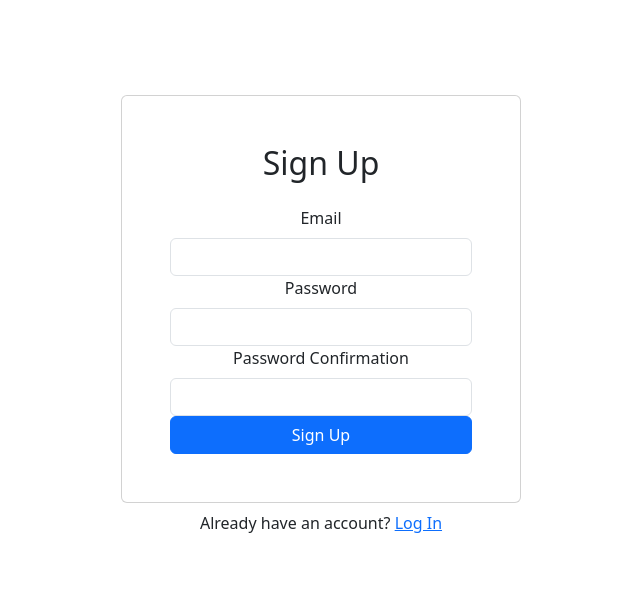
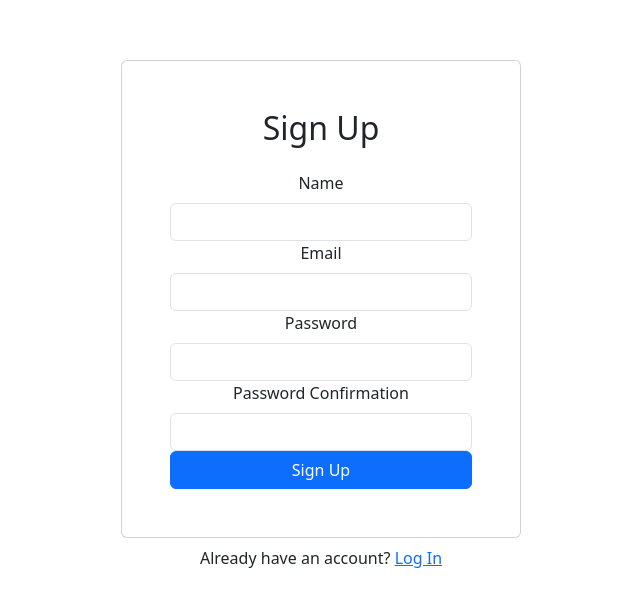
Before and after one commit to kimberlytmq/hackforgood, a React (Vite) app: page /signup in a window 1280 px wide. Shown: the part 117-724 px from the top of the page, without its empty margins (319-959 px from the left). Built offline with nearby package versions, Linux system fonts and the light colour scheme; no server answers.

Commit message:
working log in and sign up

```diff
--- a/package.json
+++ b/package.json
@@ -18,7 +18,8 @@
     "react": "^19.0.0",
     "react-bootstrap": "^2.10.7",
     "react-dom": "^19.0.0",
-    "react-router-dom": "^7.1.1"
+    "react-router-dom": "^7.1.1",
+    "react-toastify": "^11.0.3"
   },
   "devDependencies": {
     "@eslint/js": "^9.17.0",
--- a/src/App.jsx
+++ b/src/App.jsx
@@ -8,6 +8,8 @@ import Login from "./components/Login"
 import ForgotPassword from "./components/ForgotPassword"
 import UpdateProfile from "./components/UpdateProfile"
 import PrivateRoute from "./components/PrivateRoute"
+import "react-toastify/dist/ReactToastify.css";
+import { ToastContainer } from "react-toastify";
 
 function App() {
   return (
@@ -39,6 +41,7 @@ function App() {
               <Route path="/login" element={<Login />} />
               <Route path="/forgot-password" element={<ForgotPassword />} />
             </Routes>
+            <ToastContainer />
           </AuthProvider>
         </Router>
       </div>
--- a/src/components/Login.jsx
+++ b/src/components/Login.jsx
@@ -3,6 +3,9 @@ import /*React,*/ { useRef, useState } from "react";
 import { Form, Button, Card, Alert } from "react-bootstrap";
 import { useAuth } from '../hooks/useAuth';
 import { Link, useNavigate } from "react-router-dom";
+import { signInWithEmailAndPassword } from "firebase/auth";
+import { auth } from "../firebase";
+import { toast } from "react-toastify";
 
 export default function Login() {
   const emailRef = useRef();
@@ -18,8 +21,10 @@ export default function Login() {
     try {
       setError("");
       setLoading(true);
-      await login(emailRef.current.value, passwordRef.current.value);
-      navigate("/");
+      await signInWithEmailAndPassword(auth, emailRef.current.value, passwordRef.current.value);
+      console.log("User logged in successfully!");
+      toast.success("User logged in successfully", {position: "top-center"});
+      navigate("/home");
     } catch (error) {
       console.error('Login error:', error); // Debugging log
       setError("Failed to log in");
--- a/src/components/SignUp.jsx
+++ b/src/components/SignUp.jsx
@@ -2,15 +2,19 @@ import /*React,*/ { useRef, useState } from 'react'
 import { Card, Button, Form, Alert } from 'react-bootstrap'
 import { useNavigate, Link } from 'react-router-dom'
 import { useAuth } from '../hooks/useAuth';
+import { createUserWithEmailAndPassword } from 'firebase/auth';
+import { auth, db } from '../firebase';
+import { setDoc, doc } from 'firebase/firestore';
+import { toast } from 'react-toastify';
 
 export default function SignUp() {
-  const emailRef = useRef()
-  const passwordRef = useRef()
-  const passwordConfirmRef = useRef()
-  const { signup } = useAuth()
-  const [error, setError] = useState("")
-  const [loading, setLoading] = useState(false)
-  const navigate = useNavigate()
+  const nameRef = useRef();
+  const emailRef = useRef();
+  const passwordRef = useRef();
+  const passwordConfirmRef = useRef();
+  const [error, setError] = useState("");
+  const [loading, setLoading] = useState(false);
+  const navigate = useNavigate();
 
   async function handleSubmit(e) {
     e.preventDefault()
@@ -20,13 +24,38 @@ export default function SignUp() {
     }
 
     try {
-      setError("")
-      setLoading(true)
-      await signup(emailRef.current.value, passwordRef.current.value)
-      navigate("/")
-    } catch {
-      setError("Failed to create an account")
+      setError("");
+      setLoading(true);
+      await createUserWithEmailAndPassword(
+        auth,
+        emailRef.current.value,
+        passwordRef.current.value
+      );
+      const user = auth.currentUser;
+      console.log(user);
+      if (user) {
+        await setDoc(doc(db, "users", user.uid), {
+          name: nameRef.current.value,
+          email: emailRef.current.value,
+          uid: user.uid,
+        });
+      }
+      console.log("User registered successfully!");
+      toast.success("User registered successfully", {position: "top-center"});
+      navigate("/");
+    } catch (error) {
+      console.log(error.message);
+      setError(error.message);
     }
+
+    // try {
+    //   setError("")
+    //   setLoading(true)
+    //   await signup(emailRef.current.value, passwordRef.current.value)
+    //   navigate("/")
+    // } catch {
+    //   setError("Failed to create an account")
+    // }
 
     setLoading(false)
   }
@@ -38,6 +67,10 @@ export default function SignUp() {
           <h2 className="text-center mb-4">Sign Up</h2>
           {error && <Alert variant="danger">{error}</Alert>}
           <Form onSubmit={handleSubmit}>
+            <Form.Group id="name">
+              <Form.Label>Name</Form.Label>
+              <Form.Control type="text" ref={nameRef} required />
+            </Form.Group>
             <Form.Group id="email">
               <Form.Label>Email</Form.Label>
               <Form.Control type="email" ref={emailRef} required />
--- a/src/firebase.js
+++ b/src/firebase.js
@@ -1,5 +1,6 @@
 import { initializeApp } from 'firebase/app';
 import { getAuth } from 'firebase/auth';
+import { getFirestore } from 'firebase/firestore';
 
 const firebaseConfig = {
   apiKey: "AIzaSyBUDiBQsJmvgSEHnTLhvGmXEV-Rh9oh44I",
@@ -11,4 +12,6 @@ const firebaseConfig = {
 };
 
 const app = initializeApp(firebaseConfig);
-export const auth = getAuth(app);
+export const auth = getAuth();
+export const db=getFirestore(app);
+export default app;
```
Also changed, not shown: 1 other file (tests, documents, lock files or other folders).
